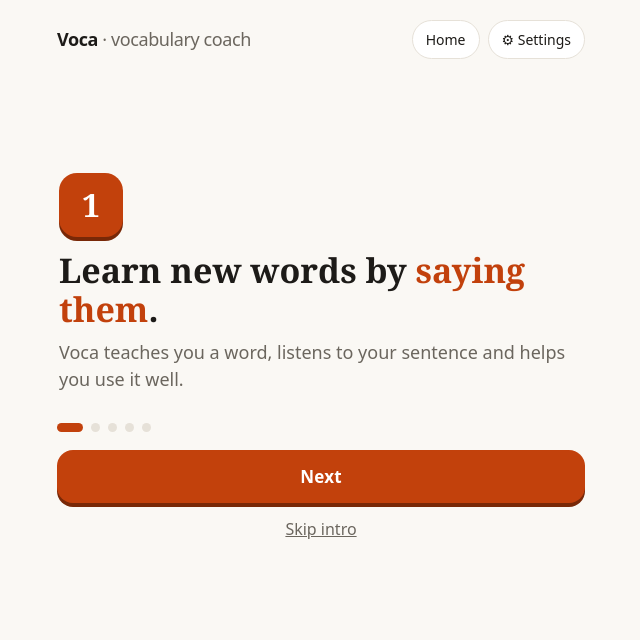
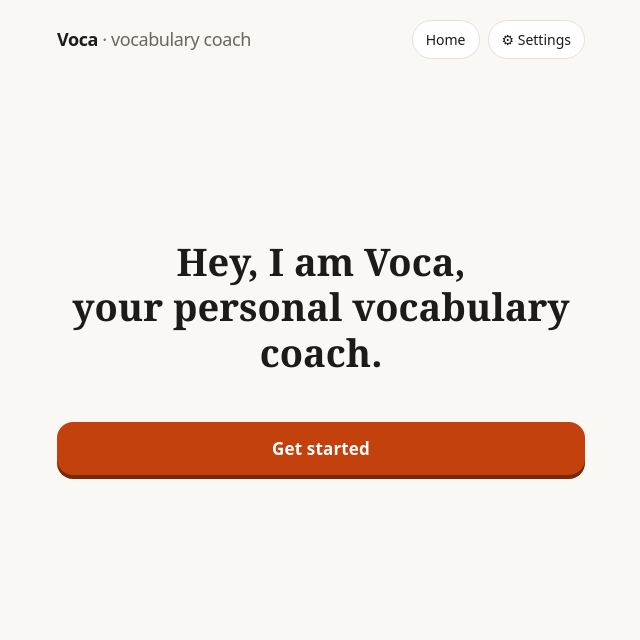
Before and after one commit to rajathbhat12-jpg/Voca, a plain HTML site: page index.html in a window 1280 px wide. Shown: the whole page, without its empty margins (319-959 px from the left). Drawn offline with Linux system fonts and the light colour scheme.

Commit message:
Add files via upload
Home page

```diff
--- a/index.html
+++ b/index.html
@@ -78,6 +78,8 @@ button.big{padding:14px 26px;font-size:17px}
 
 @media (max-width:480px){.brand span{display:none}}
 .navactions button{white-space:nowrap}
+#welcome{min-height:70vh;display:flex;flex-direction:column;justify-content:center;text-align:center}
+#welcome h1{font-size:38px;line-height:1.2;margin:0 0 28px}
 /* ---- v14 layout: one idea per screen, chunky buttons, bottom action bar ---- */
 button.pri{box-shadow:0 4px 0 color-mix(in srgb,var(--ac) 62%,#000);border-radius:16px;font-weight:700;letter-spacing:.01em}
 button.pri:active{transform:translateY(3px);box-shadow:0 1px 0 color-mix(in srgb,var(--ac) 62%,#000)}
@@ -123,6 +125,12 @@ button.block{display:block;width:100%;margin-top:18px}
 </div>
 
 <section id="homePage">
+  <!-- First visit, step 0: a plain welcome -->
+  <div id="welcome" class="hide">
+    <h1>Hey, I am Voca,<br>your personal vocabulary coach.</h1>
+    <button class="pri big block" id="welcomeGo" type="button">Get started</button>
+  </div>
+
   <!-- First visit: one idea per card -->
   <div id="intro" class="hide">
     <div class="slide" data-i="0"><div class="tile">1</div><h1>Learn new words by <span class="hl">saying them</span>.</h1><p class="lead">Voca teaches you a word, listens to your sentence and helps you use it well.</p></div>
@@ -466,7 +474,7 @@ function updateMicSettingUI(){
   if(t)t.checked=!!micEnabled;
   if(s)s.textContent=micEnabled?"Allowed. Listens only while the mic button is lit":"Off until enabled";
 }
-let introIdx=0;
+let introIdx=0,welcomeDone=false;
 const INTRO_N=5;
 function introSeen(){try{return localStorage.getItem("vocaIntroSeen")==="1";}catch(e){return false;}}
 function markIntroSeen(){try{localStorage.setItem("vocaIntroSeen","1");}catch(e){}}
@@ -478,13 +486,15 @@ function showSlide(n){
   $("introNext").textContent=introIdx===INTRO_N-1?"Find my level":"Next";
   $("introSkip").classList.toggle("hide",introIdx===INTRO_N-1);
 }
+$("welcomeGo").onclick=()=>{welcomeDone=true;enterApp();};
 $("introNext").onclick=()=>{if(introIdx<INTRO_N-1)showSlide(introIdx+1);else{markIntroSeen();beginFresh();}};
 $("introBack").onclick=()=>showSlide(introIdx-1);
 $("introSkip").onclick=()=>{markIntroSeen();beginFresh();};
 function enterApp(){
   const saved=load();
   show("homePage",true);
-  $("intro").classList.toggle("hide",!!saved);
+  $("welcome").classList.toggle("hide",!!saved||welcomeDone);
+  $("intro").classList.toggle("hide",!!saved||!welcomeDone);
   $("homeBack").classList.toggle("hide",!saved);
   if(saved){
     const xpv=Number(saved.xp)||0,st=saved.wordStats||{};
@@ -497,7 +507,7 @@ function enterApp(){
     $("hAcc").textContent=att?Math.round(cor/att*100)+"%":"–";
     $("hTest").classList.toggle("hide",!(xpv>=100&&!saved.mastered));
   }else{
-    showSlide(introSeen()?INTRO_N-1:0);   // someone who has seen the intro goes straight to its last card
+    if(welcomeDone)showSlide(0);
   }
 }
 function setLevel(l,reset){level=l;if(reset){xp=0;mastered=false;wordStats={};}save();}
```
